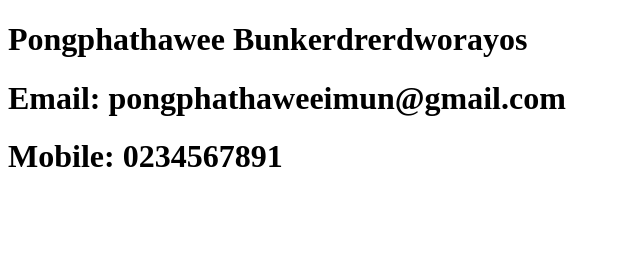
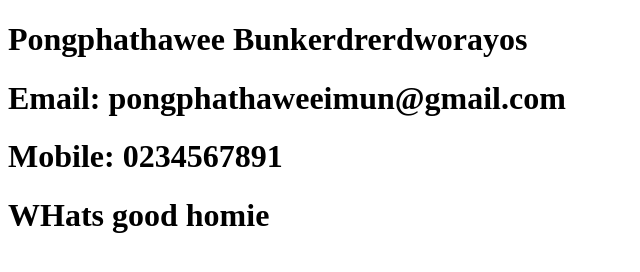
Before and after one commit to Pong1111/git-sample-project, a plain HTML site: page index.html in a window 1280 px wide. Shown: the whole page, without its empty margins (0-640 px from the left). Drawn offline with Linux system fonts and the light colour scheme.

Commit message:
Back from Updating version

```diff
--- a/index.html
+++ b/index.html
@@ -10,6 +10,7 @@
     <h1>Pongphathawee Bunkerdrerdworayos</h1>
     <h1>Email: pongphathaweeimun@gmail.com</h1>
     <h1>Mobile: 0234567891</h1>
+    <h1>WHats good homie</h1>
 
 </body>
 </html>
```
